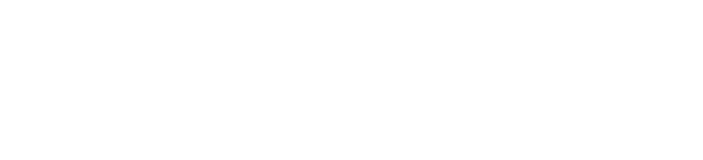
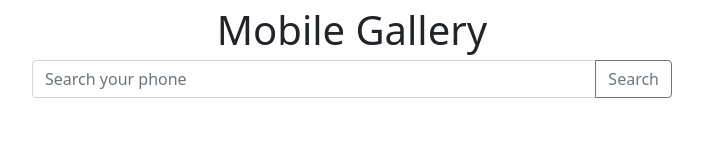
Before and after one commit to asifminhaz/phone, a plain HTML site: page index.html in a window 1280 px wide. Shown: the whole page, without its empty margins (288-991 px from the left). Drawn offline with nearby package versions, Linux system fonts and the light colour scheme.

Commit message:
search bar added

```diff
--- a/index.html
+++ b/index.html
@@ -6,10 +6,27 @@
     <meta http-equiv="X-UA-Compatible" content="IE=edge">
     <meta name="viewport" content="width=device-width, initial-scale=1.0">
     <title>Document</title>
+    <link href="https://cdn.jsdelivr.net/npm/bootstrap@5.0.2/dist/css/bootstrap.min.css" rel="stylesheet"
+        integrity="sha384-EVSTQN3/azprG1Anm3QDgpJLIm9Nao0Yz1ztcQTwFspd3yD65VohhpuuCOmLASjC" crossorigin="anonymous">
+
 </head>
+<header class="text-center fs-1">
+    Mobile Gallery
+</header>
 
 <body>
+    <div class="input-group mb-3 w-50 mx-auto">
+        <input id="search-field" type="text" class="form-control" placeholder="Search your phone"
+            aria-label="Recipient's username" aria-describedby="button-addon2">
+        <button onclick="searchPhone()" class="btn btn-outline-secondary" type="button"
+            id="button-addon2">Search</button>
+    </div>
+    <!-- mobile part  -->
 
+    <script src="https://cdn.jsdelivr.net/npm/bootstrap@5.0.2/dist/js/bootstrap.bundle.min.js"
+        integrity="sha384-MrcW6ZMFYlzcLA8Nl+NtUVF0sA7MsXsP1UyJoMp4YLEuNSfAP+JcXn/tWtIaxVXM"
+        crossorigin="anonymous"></script>
+    <script src="js/app.js"></script>
 </body>
 
 </html>
--- a/js/app.js
+++ b/js/app.js
@@ -0,0 +1,8 @@
+const searchPhone = () => {
+    const searchField = document.getElementById('search-field');
+    const searchText = searchField.value;
+    // console.log(searchText);
+
+    searchField.value = '';
+
+}
```
